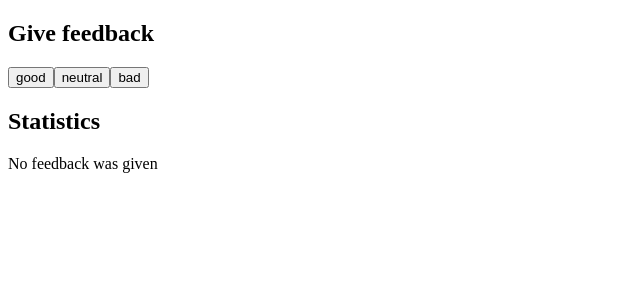
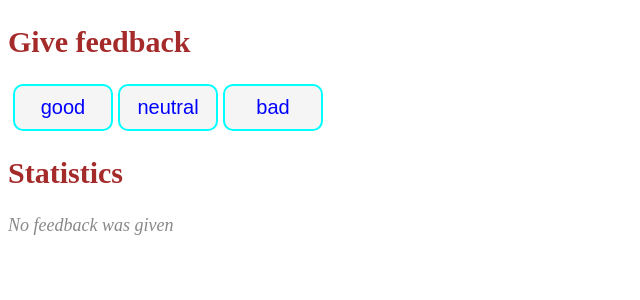
Before and after one commit to Heir-of-God/fullstack-course, a React (Vite) app in the folder part1/exercises/unicafe/: page / in a window 1280 px wide. Shown: the top 300 px of the page, without its empty margins (0-640 px from the left). Built offline with nearby package versions, Linux system fonts and the light colour scheme.

Commit message:
feat: simple styling added

```diff
--- a/part1/exercises/unicafe/src/App.css
+++ b/part1/exercises/unicafe/src/App.css
@@ -0,0 +1,51 @@
+h2 {
+  font-size: 30px;
+  color: brown;
+}
+
+button {
+  color: blue;
+  font-size: 20px;
+  background-color: whitesmoke;
+  border-radius: 10px;
+  border-style: double;
+  border-color: aqua;
+  margin-left: 5px;
+  padding: 10px;
+  width: 100px;
+}
+
+button:hover {
+  background-color: lightblue;
+}
+
+table {
+  border-collapse: collapse;
+  margin-top: 20px;
+}
+
+td {
+  padding: 8px 16px;
+  border-bottom: 1px solid #ddd;
+  font-size: 18px;
+}
+
+td:first-child {
+  font-weight: bold;
+  color: #333;
+}
+
+td:last-child {
+  text-align: right;
+  color: #555;
+}
+
+tr:hover {
+  background-color: #f5f5f5;
+}
+
+p {
+  font-size: 18px;
+  color: #888;
+  font-style: italic;
+}
```
